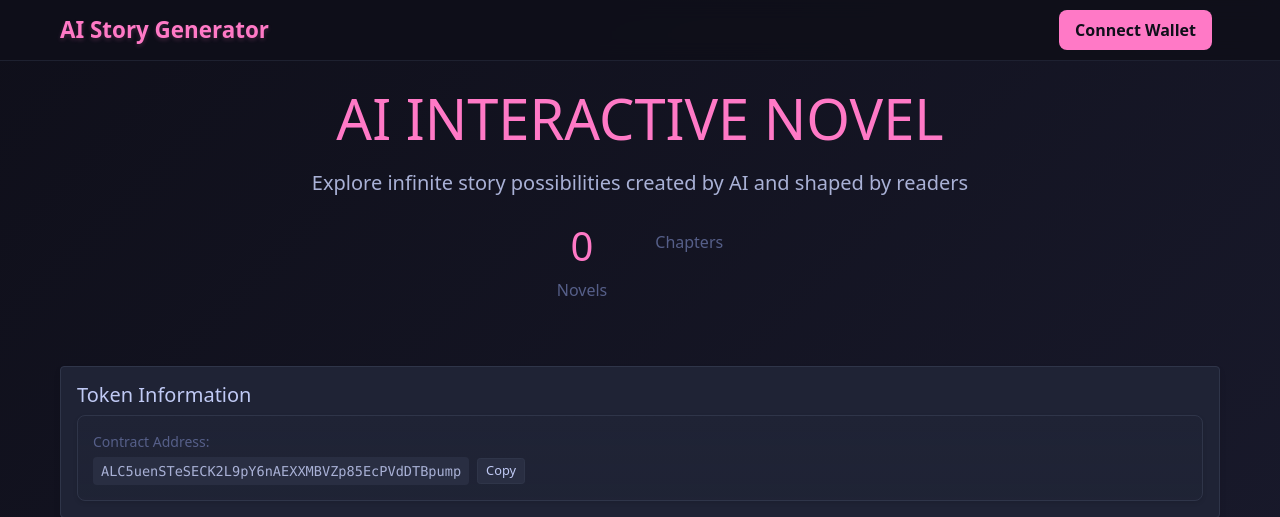
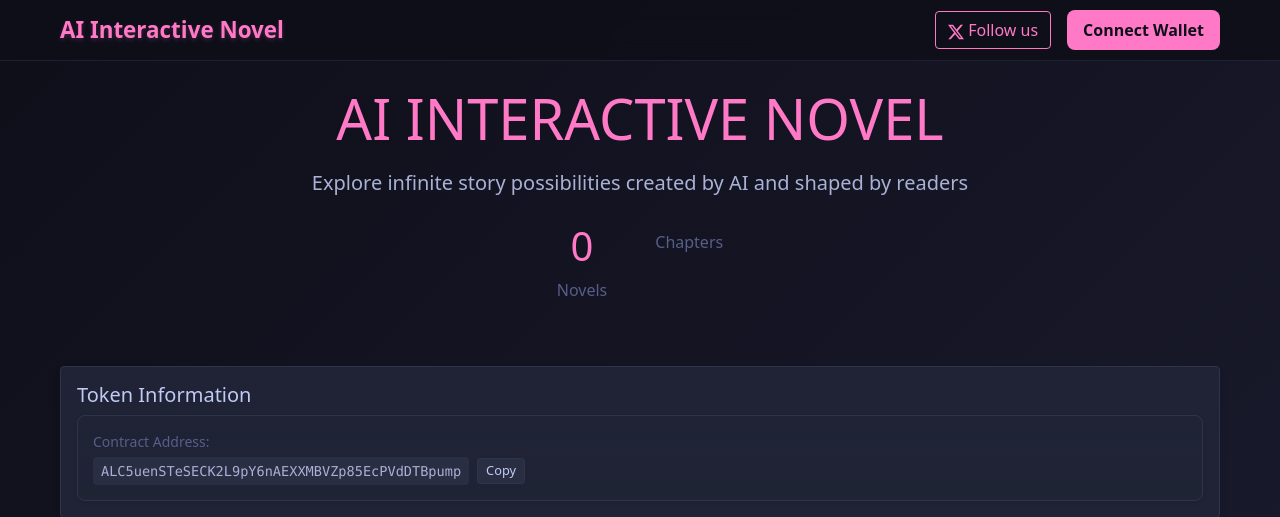
Before and after one commit to usoyoru/novelai, a Flask app: page / in a window 1280 px wide. Shown: the top 517 px of the page. Run offline with Flask 3, Linux system fonts and the light colour scheme; data that the repository does not hold is empty; some libraries are stand-ins or nearby versions.

Commit message:
Add Twitter follow button

```diff
--- a/templates/base.html
+++ b/templates/base.html
@@ -292,22 +292,27 @@
     </style>
 </head>
 <body class="bg-light">
-    <nav class="navbar navbar-expand-lg navbar-dark bg-dark">
+    <nav class="navbar navbar-expand-lg navbar-dark">
         <div class="container">
-            <a class="navbar-brand" href="/">AI Story Generator</a>
+            <a class="navbar-brand" href="/">AI Interactive Novel</a>
             <div class="d-flex align-items-center">
-                <div class="wallet-dropdown me-2">
-                    <button class="wallet-btn" onclick="toggleWalletMenu()">Connect Wallet</button>
+                <a href="https://x.com/novelai_svm/" target="_blank" class="btn btn-outline-primary me-3">
+                    <svg xmlns="http://www.w3.org/2000/svg" width="16" height="16" fill="currentColor" class="bi bi-twitter-x" viewBox="0 0 16 16">
+                        <path d="M12.6.75h2.454l-5.36 6.142L16 15.25h-4.937l-3.867-5.07-4.425 5.07H.316l5.733-6.57L0 .75h5.063l3.495 4.633L12.601.75Zm-.86 13.028h1.36L4.323 2.145H2.865l8.875 11.633Z"/>
+                    </svg>
+                    Follow us
+                </a>
+                <div class="wallet-dropdown">
+                    <button class="wallet-btn" id="connectButton">Connect Wallet</button>
                     <div class="wallet-menu" id="walletMenu">
-                        <div class="wallet-option phantom" onclick="connectWallet('phantom')">
-                            Phantom Wallet
+                        <div class="wallet-option phantom" onclick="connectPhantom()">
+                            Phantom
                         </div>
-                        <div class="wallet-option okx" onclick="connectWallet('okx')">
-                            OKX Wallet
+                        <div class="wallet-option okx" onclick="connectOKX()">
+                            OKX
                         </div>
                     </div>
                 </div>
-                <span class="token-balance" id="tokenBalance"></span>
             </div>
         </div>
     </nav>
```
